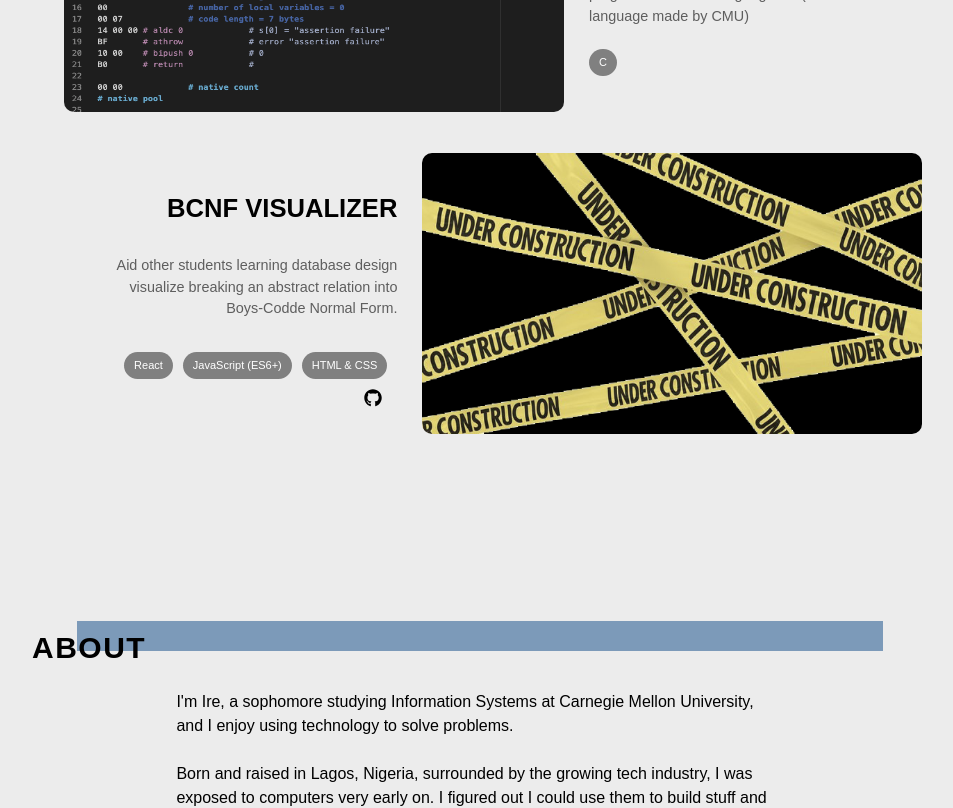
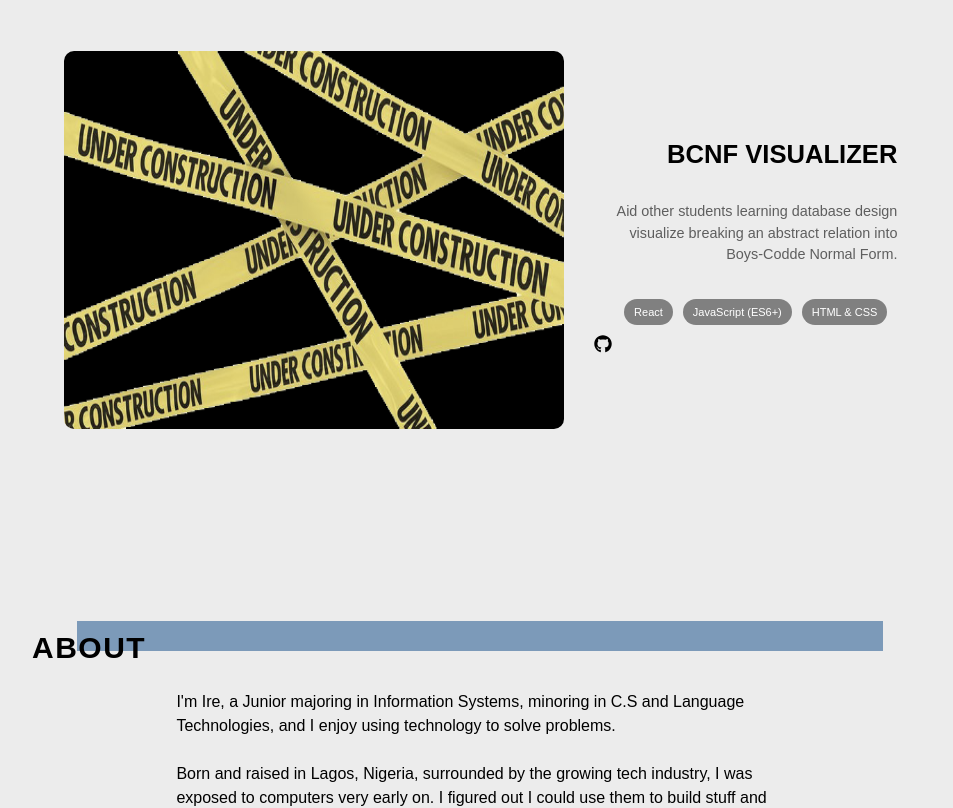
Before and after one commit to Ireoluwa-A/portfolio-site, a React (Create React App) app: page / in a window 1280 px wide. Shown: the part 1780-2588 px from the top of the page, without its empty margins (160-1113 px from the left). Built offline with nearby package versions, Linux system fonts and the light colour scheme.

Commit message:
1st update jr year

```diff
--- a/src/App.js
+++ b/src/App.js
@@ -15,8 +15,6 @@ import ProjectPages from './data/projpages';
 const ProjectPage = React.lazy(() => import('./pages/main/projectpage'))
 
 
-
-
 // const ProjectPages = React.lazy(() => import('./data/projpages'))
 
 function App() {
@@ -24,7 +22,6 @@ function App() {
   const [loading, setLoading] = useState(true);
   useFuncDelay(setLoading, false, 3000)
   useLockScroll(loading)
-
 
   return (
       <>
--- /dev/null
+++ b/src/components/index.jsx
@@ -0,0 +1,7 @@
+import About_Icon from './about_icon';
+import About_Icon from './about_icon';
+import About_Icon from './about_icon';
+import About_Icon from './about_icon';
+import About_Icon from './about_icon';
+
+export {About_Icon}
--- a/src/data/projectsinfo.json
+++ b/src/data/projectsinfo.json
@@ -22,25 +22,14 @@
         "linkPos": "projects_link_l"
     },
     {
-        "background": "c0_bg",
-        "descriptionPos": "projects_description_r",
+        "background": "bcnf_bg",
+        "descriptionPos": "projects_description_l",
         "imageLeft": "",
         "imageRight": "hidden",
-        "title": "THE C0 VIRTUAL MACHINE",
-        "description": "15-122 final project, written in C, implementing instructions enabling virtual machine interprete programs written in language C0 (subset of C language made by CMU)",
-        "technology": [{"name": "C"}],
-        "link": "https://github.com/Ireoluwa-A/Youkaryote",
-        "linkPos": "hide"
-    },
-    {
-        "background": "bcnf_bg",
-        "descriptionPos": "projects_description_l",
-        "imageLeft": "hidden",
-        "imageRight": "",
         "title": "BCNF VISUALIZER",
         "description": "Aid other students learning database design visualize breaking an abstract relation into Boys-Codde Normal Form.",
         "technology": [{"name": "React"},{"name": "JavaScript (ES6+)"}, {"name": "HTML & CSS"}],
         "link": "https://github.com/Ireoluwa-A/Youkaryote",
-        "linkPos": "projects_link_l"
+        "linkPos": "projects_link_r"
     }
 ]
--- a/src/pages/main/about.jsx
+++ b/src/pages/main/about.jsx
@@ -54,7 +54,7 @@ const About = () => {
             <div ref={aboutBody} className={`about_body fade_in_up ${aboutBodyVisible ? 'fade_in_appear' : ''}`}>
                 <div className='about_description font-WorkSans'>
                     <p className='pb-[1.5rem]'>
-                        I'm Ire, a sophomore studying Information Systems at Carnegie Mellon University,
+                        I'm Ire, a Junior majoring in Information Systems, minoring in C.S and Language Technologies,
                         and I enjoy using technology to solve problems.
                     </p>
                     <p className='pb-[1.5rem]'>
```
